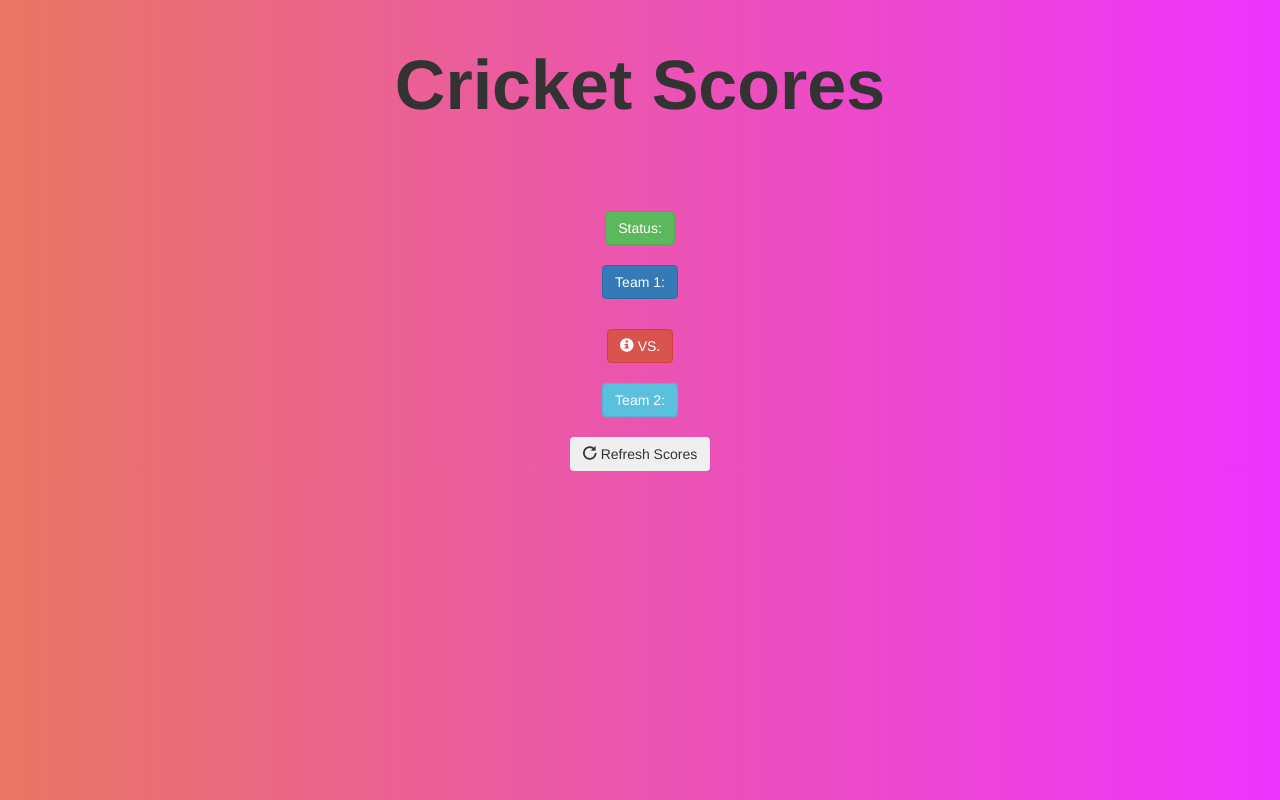
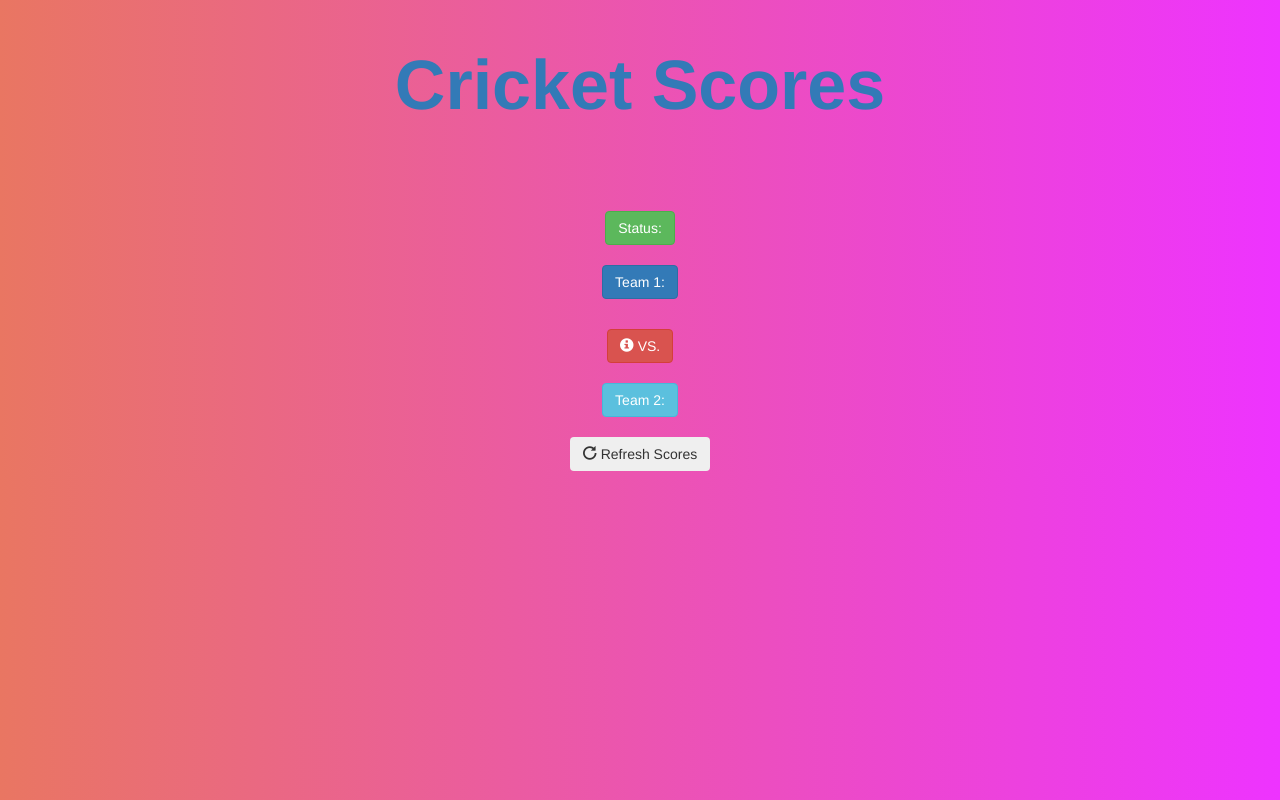
Before and after one commit to shishir349/cricapi, a plain HTML site: page index.html in a window 1280 px wide. Drawn offline with nearby package versions, Linux system fonts and the light colour scheme; no server answers.

Commit message:
Update index.html

```diff
--- a/index.html
+++ b/index.html
@@ -48,7 +48,7 @@
    <body>
    <center>
        <div class="container">
-      <h1>Cricket Scores</h1>
+      <h1 class="text-primary">Cricket Scores</h1>
       <br><br>
       <p class="btn btn-success "id="paragraph">Status: </p><br><br>
       <p id="paragraph2" class="btn btn-primary">Team 1: </p><br><br>
```
